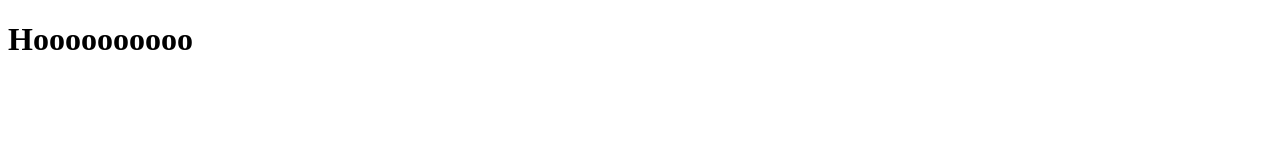
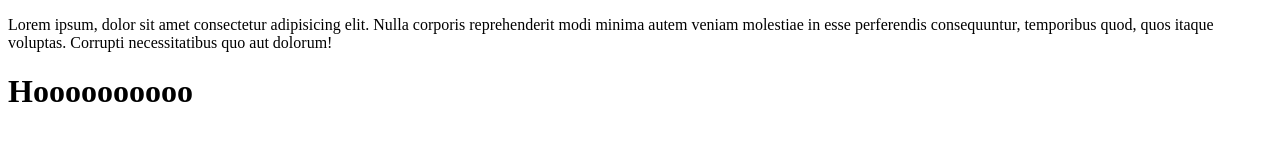
Before and after one commit to Paporotnuk/My2proj, a plain HTML site: page index.html in a window 1280 px wide. Drawn offline with Linux system fonts and the light colour scheme.

```diff
--- a/index.html
+++ b/index.html
@@ -7,7 +7,7 @@
     <title>Document</title>
 </head>
 <body>
-
+    <p>Lorem ipsum, dolor sit amet consectetur adipisicing elit. Nulla corporis reprehenderit modi minima autem veniam molestiae in esse perferendis consequuntur, temporibus quod, quos itaque voluptas. Corrupti necessitatibus quo aut dolorum!</p>
     <h1>Hoooooooooo</h1>
 
 </body>
```
